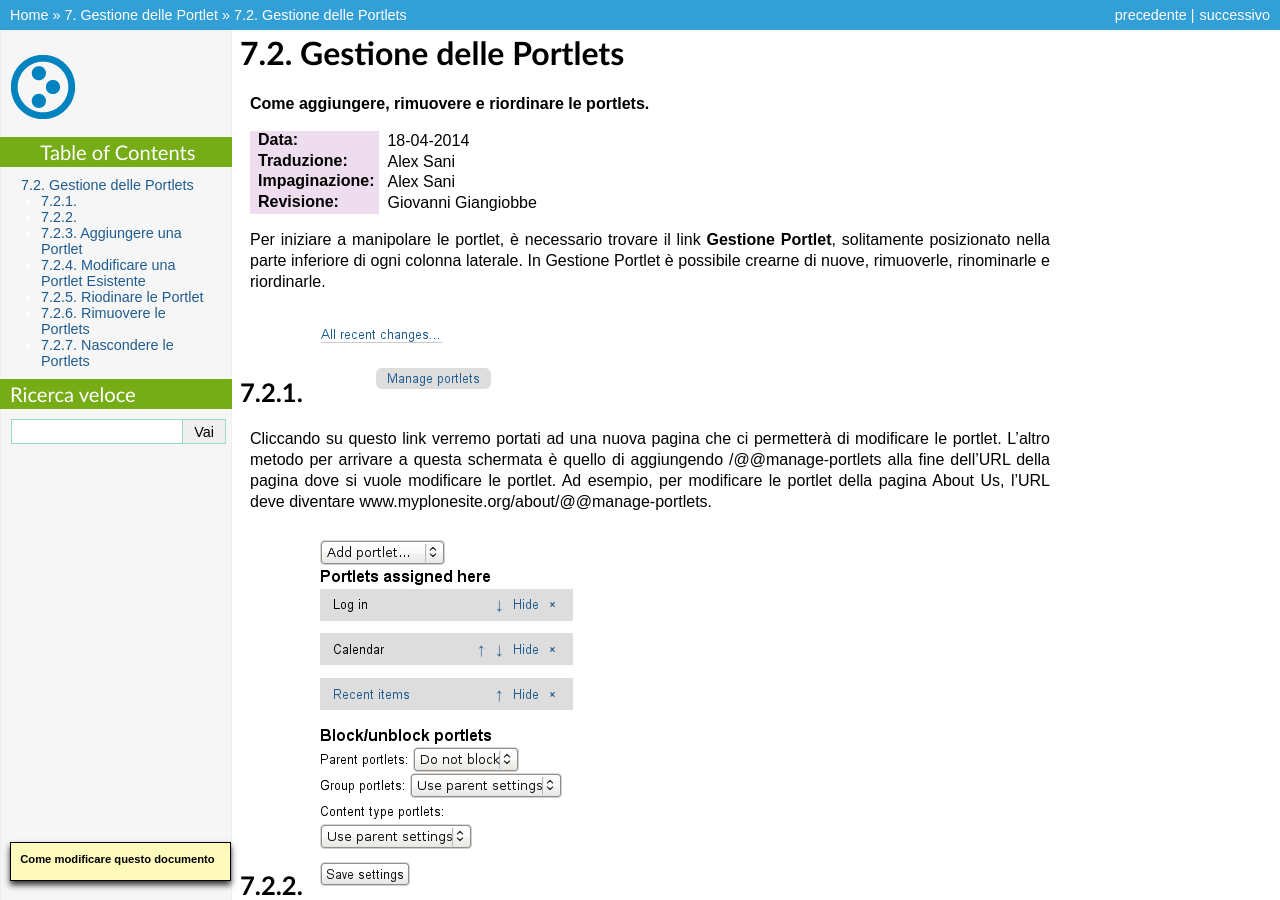
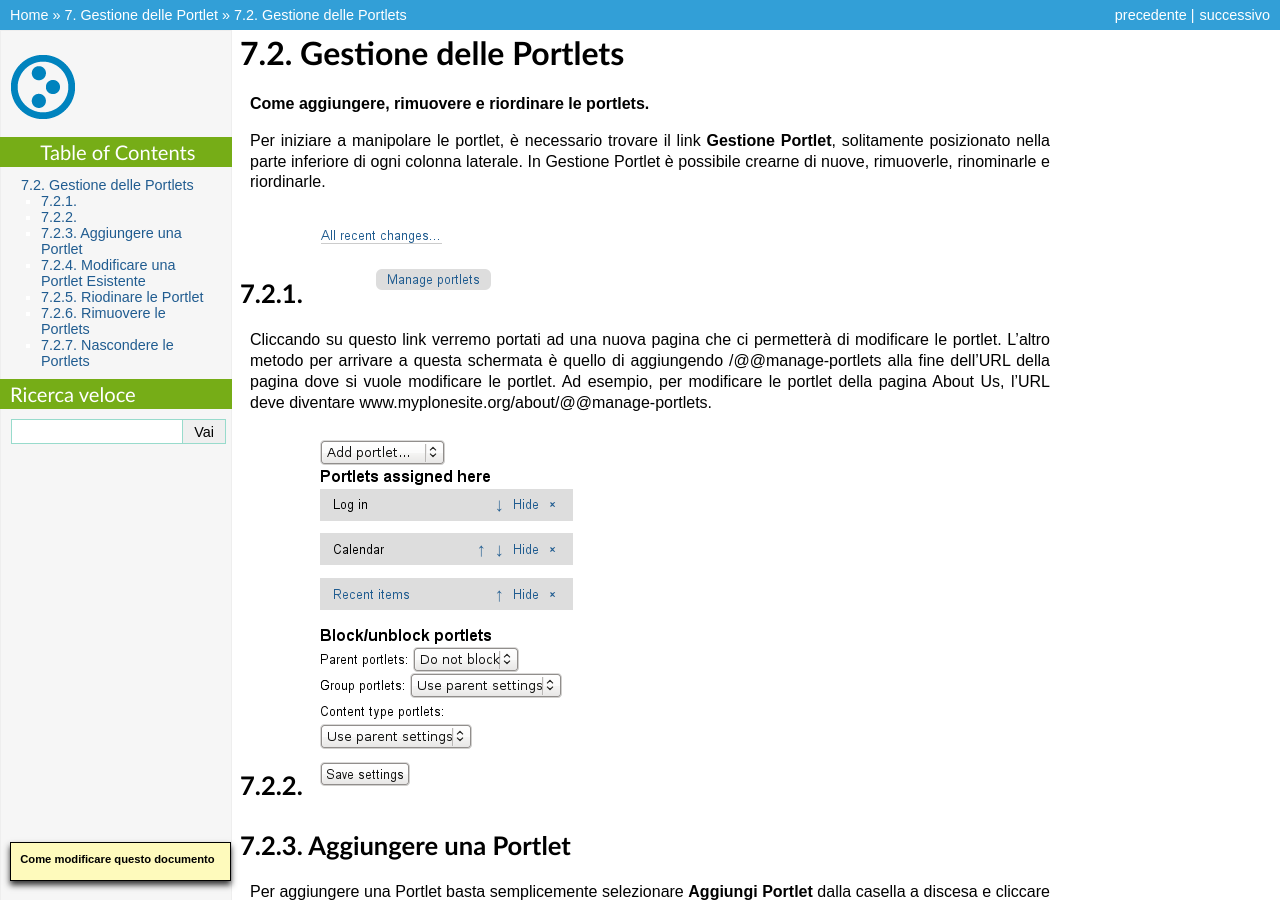
Before and after one commit to plone-it/collective.italiandocumentation, a Sphinx documentation site: the page built from source/portlet-management/managing-portlets.rst, in a window 1280 px wide and 900 px high. Built offline with Sphinx 7.4.7, drawn with Linux system fonts in a browser that asks for light colours; pages that are not in the unit, such as notebooks, are missing from menus.

Commit message:
Tolta tabella intestazione

```diff
--- a/source/portlet-management/managing-portlets.rst
+++ b/source/portlet-management/managing-portlets.rst
@@ -2,11 +2,6 @@ Gestione delle Portlets
 =======================
 
 **Come aggiungere, rimuovere e riordinare le portlets.**
-
-:Data: 18-04-2014
-:Traduzione: Alex Sani
-:Impaginazione: Alex Sani
-:Revisione: Giovanni Giangiobbe
 
 Per iniziare a manipolare le portlet, è necessario trovare il link
 **Gestione Portlet**, solitamente posizionato nella parte inferiore di
```
